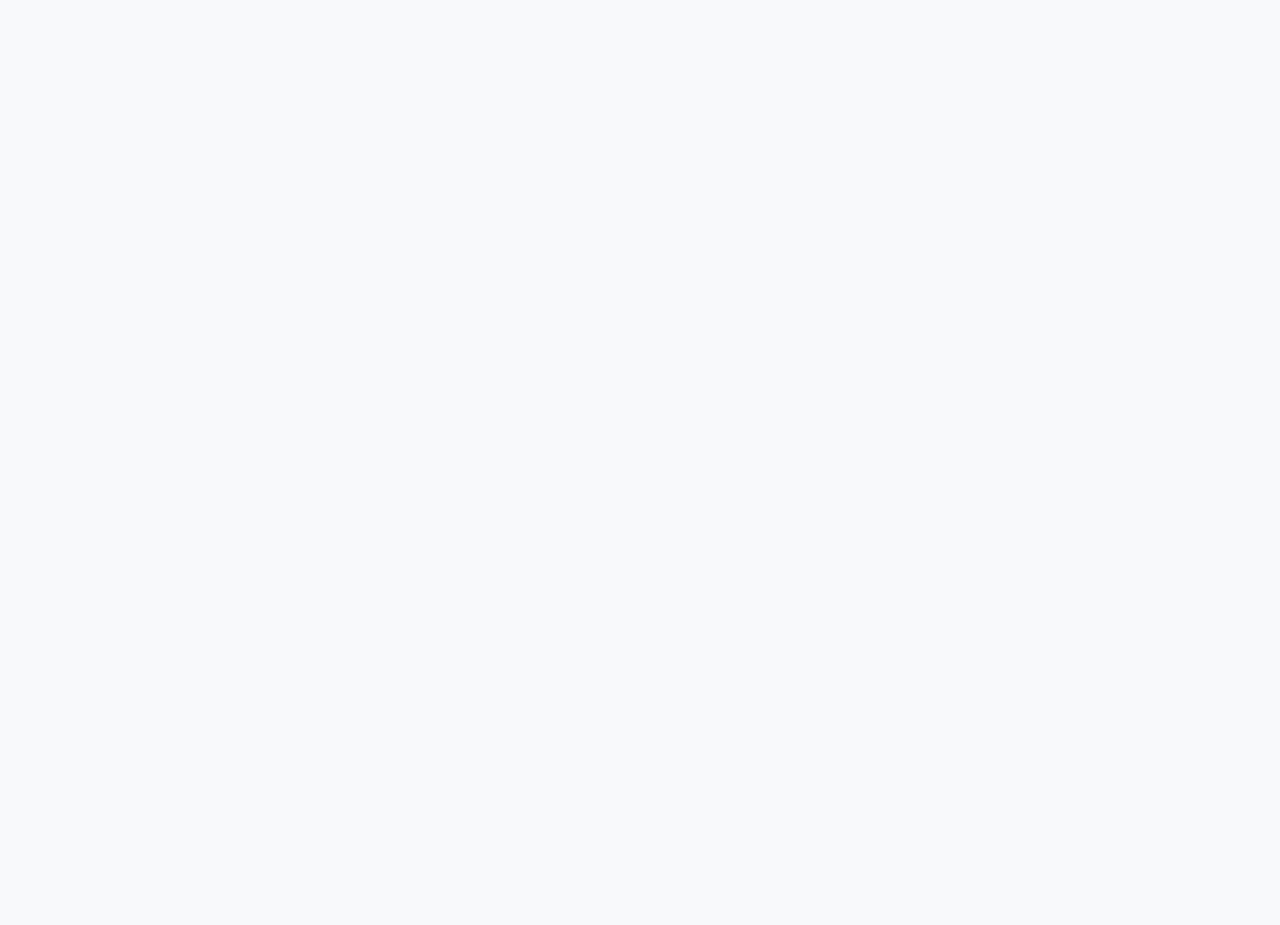
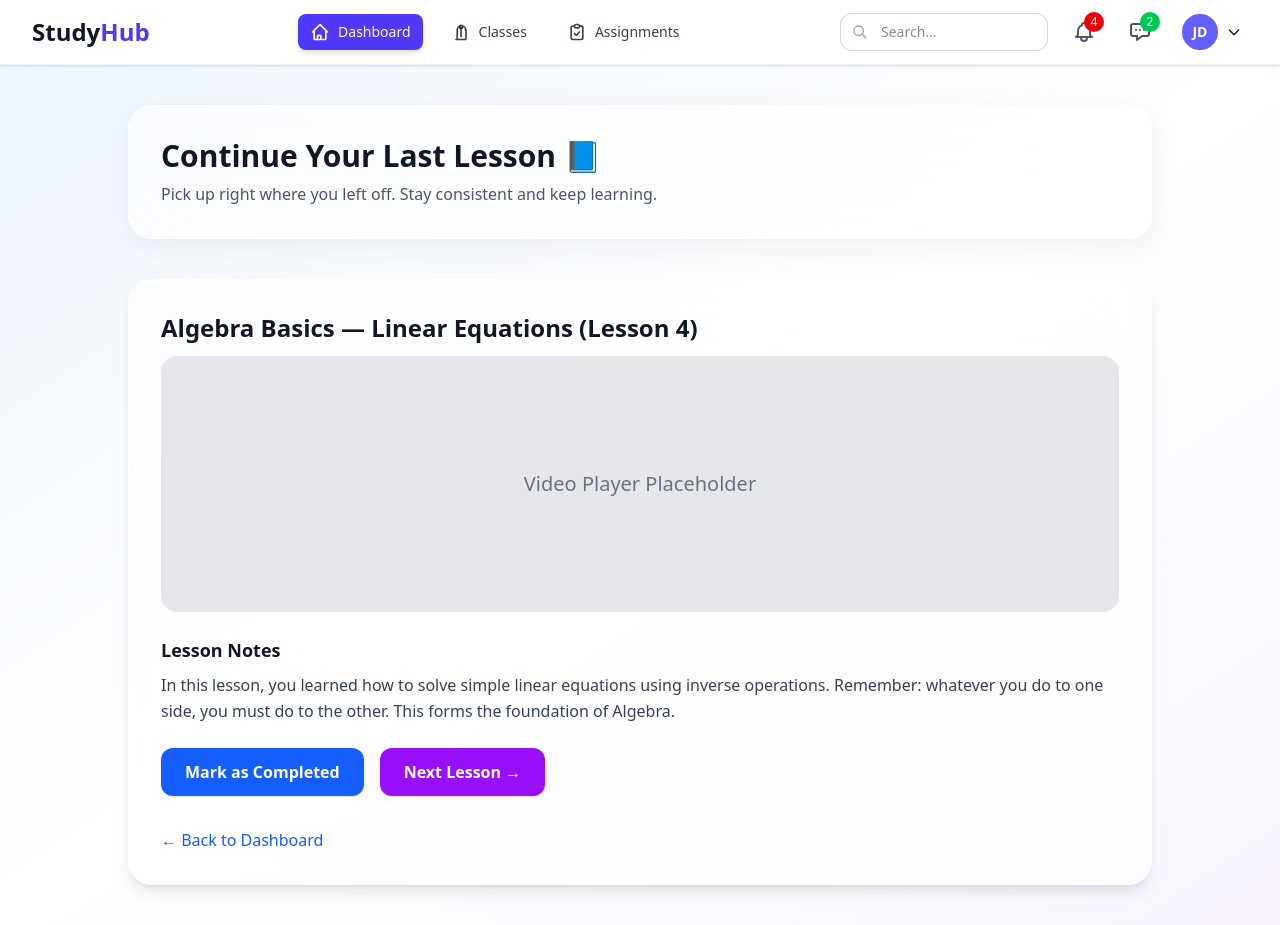
Before and after one commit to juliusmwas/StudyHub, a React (Vite) app: page /student/lessons/continue in a window 1280 px wide. Before the commit this address had no page. Before the commit the page ends 800 px from the top, so only its background shows below. Built offline with nearby package versions, Linux system fonts and the light colour scheme.

Commit message:
Added a continue lesson page

```diff
--- a/src/App.jsx
+++ b/src/App.jsx
@@ -7,6 +7,7 @@ import "aos/dist/aos.css";
 import { useEffect } from "react";
 import StudentDashboard from './Pages/dashboard/student/Dashboard';
 import TutorDashboard from './Pages/dashboard/tutor/Dashboard';
+import ContinueLesson from './Pages/dashboard/student/Lessons/ContinueLesson';
 
 
 function App() {
@@ -31,6 +32,8 @@ function App() {
         {/* Future Dashboard Routes */}
         <Route path="/student/dashboard" element={<StudentDashboard />} />
         <Route path="/tutor/dashboard" element={<TutorDashboard />} />
+        <Route path="/student/lessons/continue" element={<ContinueLesson />}
+/>
 
       </Routes>
     </Router>
--- a/src/Pages/dashboard/student/Dashboard.jsx
+++ b/src/Pages/dashboard/student/Dashboard.jsx
@@ -1,4 +1,6 @@
 import StudentNavbar from "../../../Components/StudentNavbar.jsx";
+import { Link } from "react-router-dom";
+
 
 export default function StudentDashboard() {
   return (
@@ -22,9 +24,13 @@ export default function StudentDashboard() {
 
               {/* Mini CTA */}
               <div className="mt-6">
-                <button className="px-6 py-3 bg-blue-600 text-white rounded-xl shadow hover:bg-blue-700 transition font-semibold">
-                  Continue Last Lesson →
-                </button>
+                <Link
+                    to="/student/lessons/continue"
+                    className="inline-block px-6 py-3 bg-blue-600 text-white rounded-xl shadow hover:bg-blue-700 transition font-semibold"
+                    >
+                    Continue Last Lesson
+                </Link>
+
               </div>
             </div>
           </section>
--- /dev/null
+++ b/src/Pages/dashboard/student/Lessons/ContinueLesson.jsx
@@ -0,0 +1,72 @@
+import { Link } from "react-router-dom";
+import StudentNavbar from "../../../../Components/StudentNavbar";
+
+export default function ContinueLesson() {
+  return (
+    <>
+      <StudentNavbar />
+
+      <div className="min-h-screen bg-gradient-to-br from-blue-50 via-white to-purple-50 px-6 py-10">
+        <div className="max-w-5xl mx-auto">
+
+          {/* Header */}
+          <div className="bg-white/60 backdrop-blur-xl p-8 rounded-3xl border border-white shadow-[0_8px_30px_rgba(0,0,0,0.06)] mb-10">
+            <h1 className="text-3xl font-semibold text-gray-900">
+              Continue Your Last Lesson 📘
+            </h1>
+            <p className="text-gray-600 mt-2">
+              Pick up right where you left off. Stay consistent and keep learning.
+            </p>
+          </div>
+
+          {/* Lesson Card */}
+          <div className="bg-white/60 backdrop-blur-xl p-8 rounded-3xl border border-white shadow-lg">
+
+            {/* Lesson Title */}
+            <h2 className="text-2xl font-bold text-gray-900 mb-3">
+              Algebra Basics — Linear Equations (Lesson 4)
+            </h2>
+
+            {/* Video Placeholder */}
+            <div className="w-full h-64 bg-gray-200 rounded-2xl flex items-center justify-center text-gray-500 text-xl font-medium mb-6">
+              Video Player Placeholder
+            </div>
+
+            {/* Lesson Notes */}
+            <div className="mb-6">
+              <h3 className="text-lg font-semibold text-gray-900 mb-2">
+                Lesson Notes
+              </h3>
+              <p className="text-gray-700 leading-relaxed">
+                In this lesson, you learned how to solve simple linear equations
+                using inverse operations. Remember: whatever you do to one side,
+                you must do to the other. This forms the foundation of Algebra.
+              </p>
+            </div>
+
+            {/* Buttons */}
+            <div className="flex items-center gap-4">
+              <button className="px-6 py-3 bg-blue-600 text-white rounded-xl shadow hover:bg-blue-700 transition font-semibold">
+                Mark as Completed
+              </button>
+
+              <button className="px-6 py-3 bg-purple-600 text-white rounded-xl shadow hover:bg-purple-700 transition font-semibold">
+                Next Lesson →
+              </button>
+            </div>
+
+            {/* Back link */}
+            <div className="mt-8">
+              <Link
+                to="/student/dashboard"
+                className="text-blue-600 hover:underline"
+              >
+                ← Back to Dashboard
+              </Link>
+            </div>
+          </div>
+        </div>
+      </div>
+    </>
+  );
+}
```
